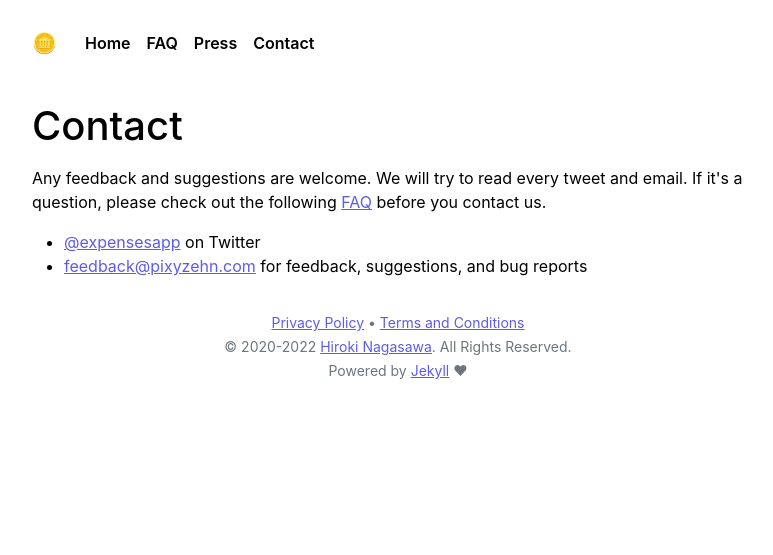
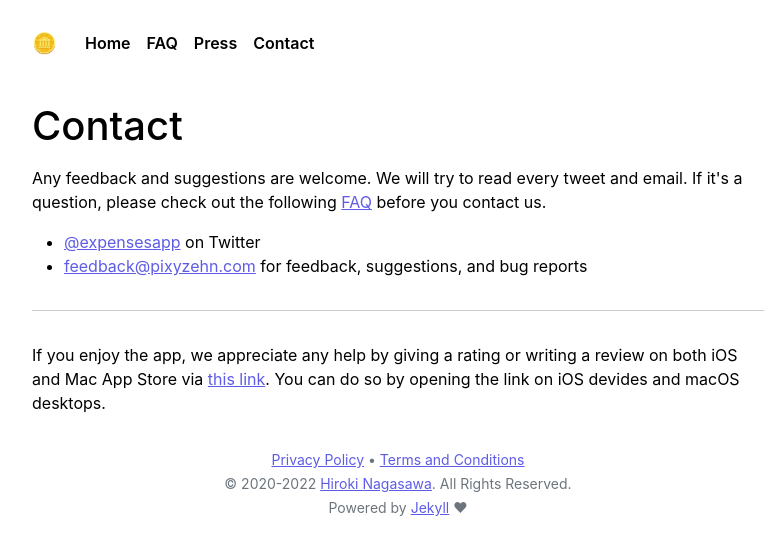
Before and after one commit to bluecometlabs/getexpenses.app, a Jekyll site: the page built from pages/contact.md, in a window 1280 px wide. Shown: the top 555 px of the page, without its empty margins (242-1015 px from the left). Built offline with Jekyll 4.4.1, drawn with Linux system fonts in a browser that asks for light colours.

Commit message:
Update contact page

```diff
--- a/_config.yml
+++ b/_config.yml
@@ -6,6 +6,7 @@ timezone: Asia/Tokyo
 
 links:
   app_store: https://apple.co/3rUeBBK
+  app_store_review: https://apps.apple.com/app/id1492055171/?action=write-review
   twitter: https://twitter.com/expensesapp
   developer: https://pixyzehn.com
   jekyll: https://jekyllrb.com
--- a/_includes/contact.html
+++ b/_includes/contact.html
@@ -1,8 +1,13 @@
 <div class="apps-main">
     <h1>Contact</h1>
     <p>Any feedback and suggestions are welcome. We will try to read every tweet and email. If it's a question, please check out the following <a href="/faq/">FAQ</a> before you contact us.</p>
+
     <ul>
         <li><a href="{{ site.links.twitter }}">@expensesapp</a> on Twitter</li>
         <li><a href="mailto:feedback@pixyzehn.com">feedback@pixyzehn.com</a> for feedback, suggestions, and bug reports</li>
     </ul>
+
+    <hr>
+
+    <p>If you enjoy the app, we appreciate any help by giving a rating or writing a review on both iOS and Mac App Store via <a href="{{ site.links.app_store_review }}">this link</a>. You can do so by opening the link on iOS devides and macOS desktops.</p>
 </div>
```
